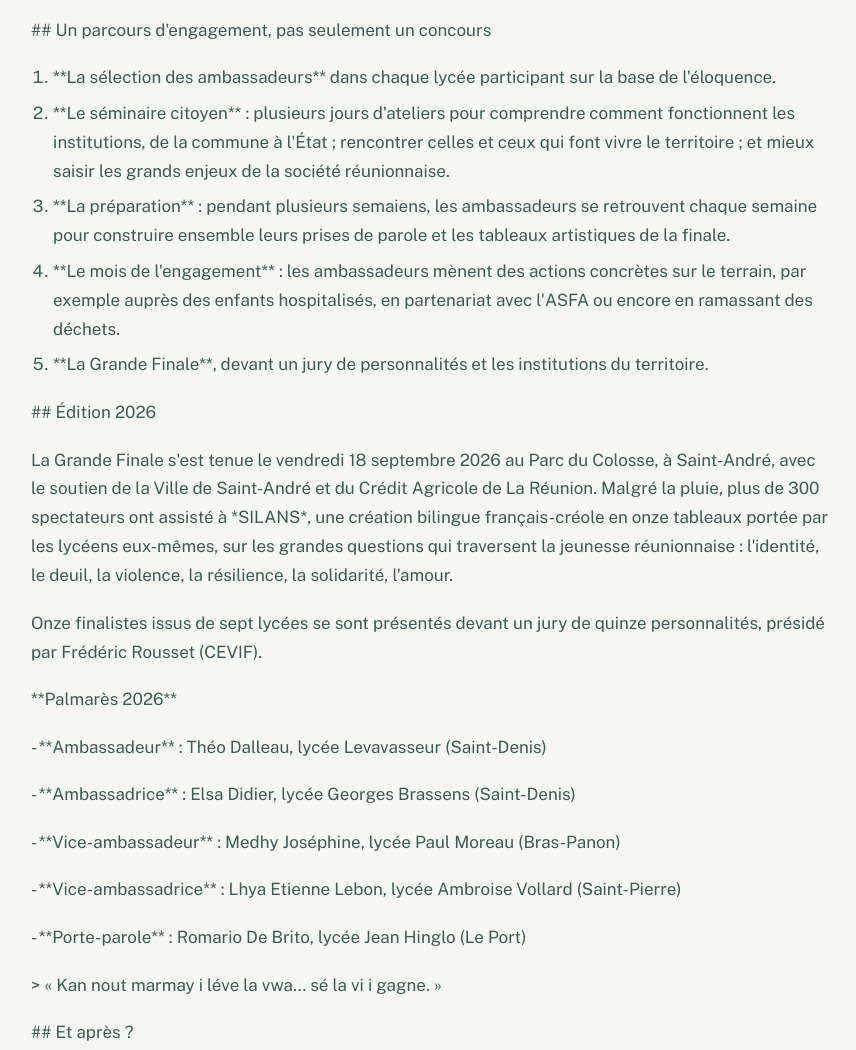
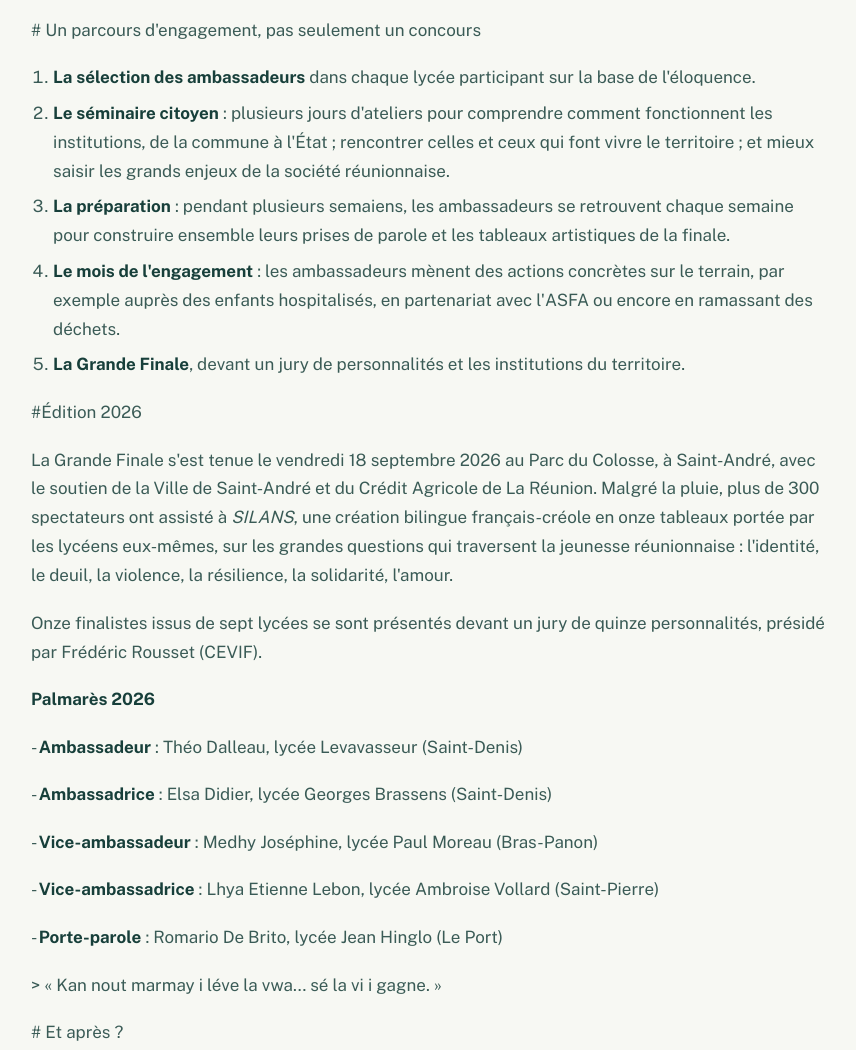
Before and after one commit to AssoLaRun/tbons-site, an Eleventy site: page src/actions/aril.md in a window 1280 px wide. Shown: the part 1156-2206 px from the top of the page, without its empty margins (209-1065 px from the left). Built offline with nearby package versions, Linux system fonts and the light colour scheme; Eleventy itself is replaced by a stand-in of ours; files that its build step writes are made by us from their sources.

Commit message:
Modification : action « aril »

```diff
--- a/src/actions/aril.md
+++ b/src/actions/aril.md
@@ -16,27 +16,27 @@ Né avec une première édition de 14 ambassadeurs issus de 7 lycées, le concou
 
 
 
-\## Un parcours d'engagement, pas seulement un concours
+\# Un parcours d'engagement, pas seulement un concours
 
 
 
-1. \*\*La sélection des ambassadeurs\*\* dans chaque lycée participant sur la base de l'éloquence.
+1. **La sélection des ambassadeurs** dans chaque lycée participant sur la base de l'éloquence.
 
-2. \*\*Le séminaire citoyen\*\* : plusieurs jours d'ateliers pour comprendre comment fonctionnent les institutions, de la commune à l'État ; rencontrer celles et ceux qui font vivre le territoire ; et mieux saisir les grands enjeux de la société réunionnaise.
+2. **Le séminaire citoyen** : plusieurs jours d'ateliers pour comprendre comment fonctionnent les institutions, de la commune à l'État ; rencontrer celles et ceux qui font vivre le territoire ; et mieux saisir les grands enjeux de la société réunionnaise.
 
-3. \*\*La préparation\*\* : pendant plusieurs semaiens, les ambassadeurs se retrouvent chaque semaine pour construire ensemble leurs prises de parole et les tableaux artistiques de la finale.
+3. **La préparation** : pendant plusieurs semaiens, les ambassadeurs se retrouvent chaque semaine pour construire ensemble leurs prises de parole et les tableaux artistiques de la finale.
 
-4. \*\*Le mois de l'engagement\*\* : les ambassadeurs mènent des actions concrètes sur le terrain, par exemple auprès des enfants hospitalisés, en partenariat avec l'ASFA ou encore en ramassant des déchets.
+4. **Le mois de l'engagement** : les ambassadeurs mènent des actions concrètes sur le terrain, par exemple auprès des enfants hospitalisés, en partenariat avec l'ASFA ou encore en ramassant des déchets.
 
-5. \*\*La Grande Finale\*\*, devant un jury de personnalités et les institutions du territoire.
+5. **La Grande Finale**, devant un jury de personnalités et les institutions du territoire.
 
 
 
-\## Édition 2026
+\#Édition 2026
 
 
 
-La Grande Finale s'est tenue le vendredi 18 septembre 2026 au Parc du Colosse, à Saint-André, avec le soutien de la Ville de Saint-André et du Crédit Agricole de La Réunion. Malgré la pluie, plus de 300 spectateurs ont assisté à \*SILANS\*, une création bilingue français-créole en onze tableaux portée par les lycéens eux-mêmes, sur les grandes questions qui traversent la jeunesse réunionnaise : l'identité, le deuil, la violence, la résilience, la solidarité, l'amour.
+La Grande Finale s'est tenue le vendredi 18 septembre 2026 au Parc du Colosse, à Saint-André, avec le soutien de la Ville de Saint-André et du Crédit Agricole de La Réunion. Malgré la pluie, plus de 300 spectateurs ont assisté à *SILANS*, une création bilingue français-créole en onze tableaux portée par les lycéens eux-mêmes, sur les grandes questions qui traversent la jeunesse réunionnaise : l'identité, le deuil, la violence, la résilience, la solidarité, l'amour.
 
 
 
@@ -44,19 +44,19 @@ Onze finalistes issus de sept lycées se sont présentés devant un jury de quin
 
 
 
-\*\*Palmarès 2026\*\*
+**Palmarès 2026**
 
 
 
-\- \*\*Ambassadeur\*\* : Théo Dalleau, lycée Levavasseur (Saint-Denis)
+\- **Ambassadeur** : Théo Dalleau, lycée Levavasseur (Saint-Denis)
 
-\- \*\*Ambassadrice\*\* : Elsa Didier, lycée Georges Brassens (Saint-Denis)
+\- **Ambassadrice** : Elsa Didier, lycée Georges Brassens (Saint-Denis)
 
-\- \*\*Vice-ambassadeur\*\* : Medhy Joséphine, lycée Paul Moreau (Bras-Panon)
+\- **Vice-ambassadeur** : Medhy Joséphine, lycée Paul Moreau (Bras-Panon)
 
-\- \*\*Vice-ambassadrice\*\* : Lhya Etienne Lebon, lycée Ambroise Vollard (Saint-Pierre)
+\- **Vice-ambassadrice** : Lhya Etienne Lebon, lycée Ambroise Vollard (Saint-Pierre)
 
-\- \*\*Porte-parole\*\* : Romario De Brito, lycée Jean Hinglo (Le Port)
+\- **Porte-parole** : Romario De Brito, lycée Jean Hinglo (Le Port)
 
 
 
@@ -64,7 +64,7 @@ Onze finalistes issus de sept lycées se sont présentés devant un jury de quin
 
 
 
-\## Et après ?
+\# Et après ?
 
 
 
```
